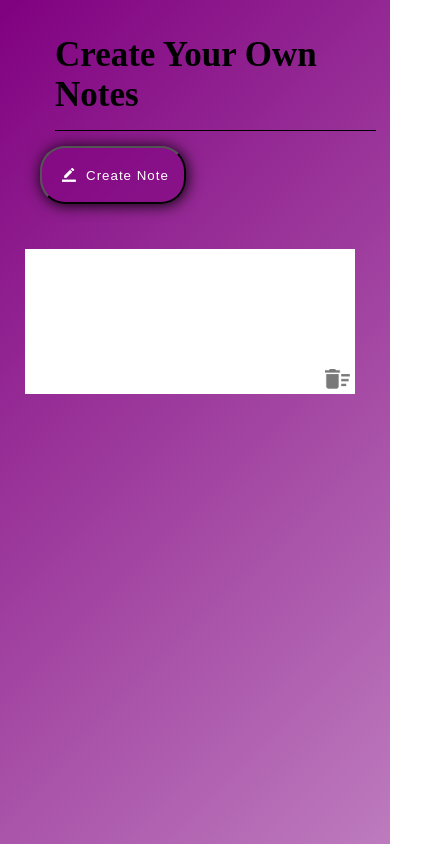
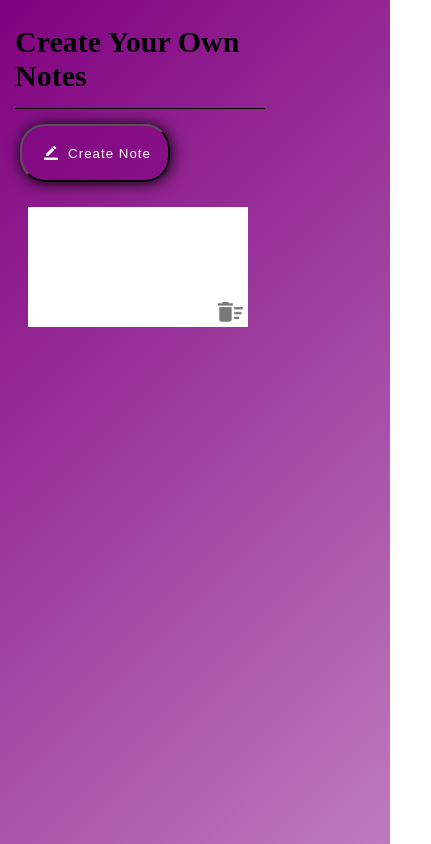
Before and after one commit to Soumil24/30_JavaScript_Projects, a plain HTML site: page 05_Note_App/Index.html in a window 390 px wide. Both pictures are taken after a click on the button "Create Note". Shown: the whole page, 431 px wide, since content can reach past the window. Drawn offline with Linux system fonts and the light colour scheme.

Commit message:
response till06

```diff
--- a/02_To_Do_list/style.css
+++ b/02_To_Do_list/style.css
@@ -3,20 +3,23 @@
     padding: 0;
 }
 .container{
-    width: 97.15vw;
-    min-height: 99vh;
+    width: 100%;
+    min-height: 100vh;
     background: linear-gradient(135deg , rgba(255, 0, 0, 0.800) ,rgba(0, 0, 255, 0.800),rgba(0, 128, 0, 0.800));
-    padding: 10px;
+    display: flex;
+    justify-content: center;
+    align-items: center;
 }
 .todoApp{
-    width: 100%;
-    max-width: 540px;
+    /* width: 100%; */
+    max-width: 700px;
     background-color: white;
-    margin: 100px auto 20px;
-    padding: 40px 30px 20px;
+    margin: 0px auto 20px;
+    padding: 40px 40px 0px 20px;
     border-radius: 25px;
 }
 .input{
+    width: 100%;
     display: flex;
     align-items: center;
     justify-content: space-between;
@@ -25,6 +28,7 @@
     padding: 10px;
 }
 input{
+    width: 100%;
     flex: 1;
     border: none;
     outline: none;
@@ -32,6 +36,7 @@ input{
     font-size: 15px;
 }
 button{
+    flex: 0;
     border: none;
     outline: none;
     background-color: red;
--- a/03_Quiz_Game/style.css
+++ b/03_Quiz_Game/style.css
@@ -8,12 +8,13 @@ body{
 .QuizApp{
     width: 100%;
     max-width: 600px;
+    padding: 0px 0px 20px 0px;
     margin: 100px auto 0;
     background: #fff;
     border-radius: 25px;
 }
 .QuizApp h2{
-    padding: 10px 10px 10px 250px;
+    padding: 10px 10px 10px 10px;
 }
 .question{
     padding: 15px;
@@ -42,7 +43,7 @@ body{
 #next{
     outline: none;
     border: none;
-    margin: 10px 0px 10px 240px;
+    margin: 10px 0px 10px 20px;
     padding: 10px 20px;
     border-radius: 25px;
     background-color: blue;
--- a/04_Random_password/style.css
+++ b/04_Random_password/style.css
@@ -3,12 +3,14 @@
     padding: 0;
 }
 body{
+    width: 100vw;
     background: #002339;
     color: #fff;
 }
 .main{
-    margin: 12%;
-    width: 90%;
+    /* margin: 12%; */
+    padding: 12% 0px 0px 12%;
+    width: 100%;
     max-width: 700px;
 }
 .display{
@@ -37,6 +39,7 @@ h1 span{
     cursor: pointer;
 }
 .display input{
+    width: 100%;
     border: 0;
     outline: 0;
     font-size: 24px;
@@ -59,3 +62,25 @@ h1 span{
     border-radius: 5px;
     cursor: pointer;
 }
+@media screen and (max-width: 768px)  {
+    .main{
+        width: 100vw;
+        max-width: 300px;
+        padding: 12% 0px 0px 5px;
+    }
+    .display{
+        padding: 10px 5px;
+    }
+    .display img{
+        width: 20px;
+    }
+    .main button{
+        font-size: 19px;
+        font-weight: 300;
+        padding:16px 26px;
+    }
+    .main button img{
+        width: 18px;
+        margin-right: 10px;
+    }
+}
--- a/05_Note_App/style.css
+++ b/05_Note_App/style.css
@@ -2,13 +2,16 @@
     margin: 0;
     padding: 0;
 }
+body{
+    width: 100vw;
+}
 .main{
-    width: 100%;
+    width: 100vw;
     min-height: 100vh;
     background: linear-gradient(135deg, purple,rgba(128, 0, 128, 0.516));
 }
 .container{
-    width: 90%;
+    width: 100%;
     /* background-color: red; */
     max-width: 400px;
     padding: 20px 40px;
@@ -43,6 +46,7 @@
     margin: 10px;
 }
 .container2{
+    max-width: 100%;
     display: grid;
     grid-template-columns: auto auto auto;
 }
@@ -63,3 +67,47 @@
     left: 300px;
     cursor: pointer;
 }
+@media screen and (max-width: 768px)  {
+    .main{
+        width: 100%;
+        max-width: 100vw;
+    }
+    .container{
+        padding: 10px 0px 0px 0px;
+        max-width: 280px;
+    }
+    .container h2{
+        font-size: 30px;
+        font-weight: 600;
+        margin: 15px;
+        padding-bottom: 15px;
+        border-bottom: 1px black solid;
+    }
+    .container button{
+        width: 150px;
+        margin-left: 20px;
+        /* padding: 10px; */
+        /* padding-right: 15px; */
+        letter-spacing: 1px;
+    }
+    .container2{
+        width: 100%;
+        max-width: 300px;
+        display: flex;
+        justify-content: center;
+        align-items: center;
+        flex-direction: column;
+    }
+    .note{
+        width: 200px;
+        height: 100px;
+        margin: 25px 25px 25px 0px;
+        padding: 10px;
+    }
+    .note img{
+        height: 20px;
+        width: 25px;
+        bottom: 5px;
+        left: 190px;
+    }
+}
```
Also changed, not shown: 06_Age_Calculator/style.css (+17 -0 lines).
